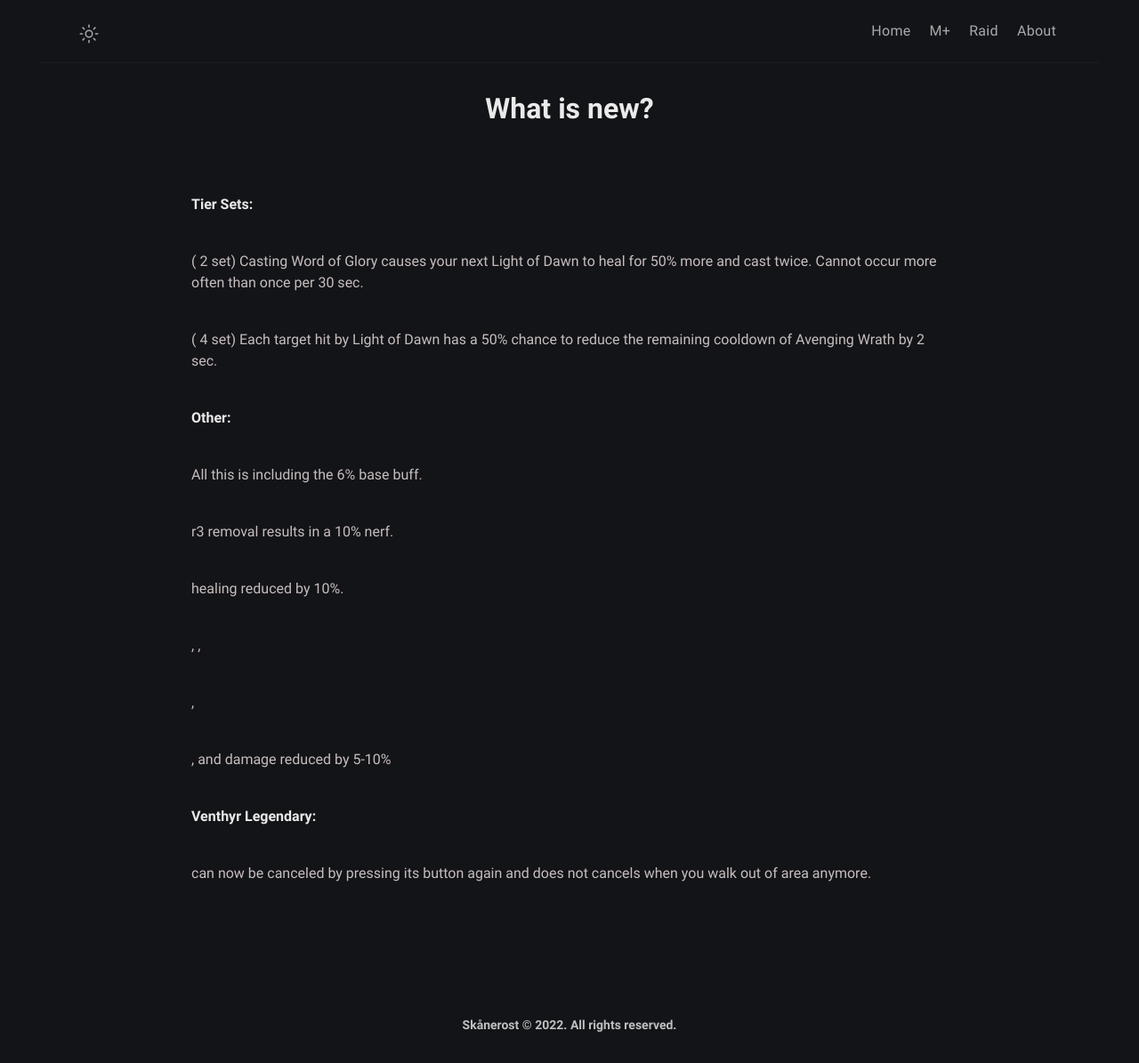
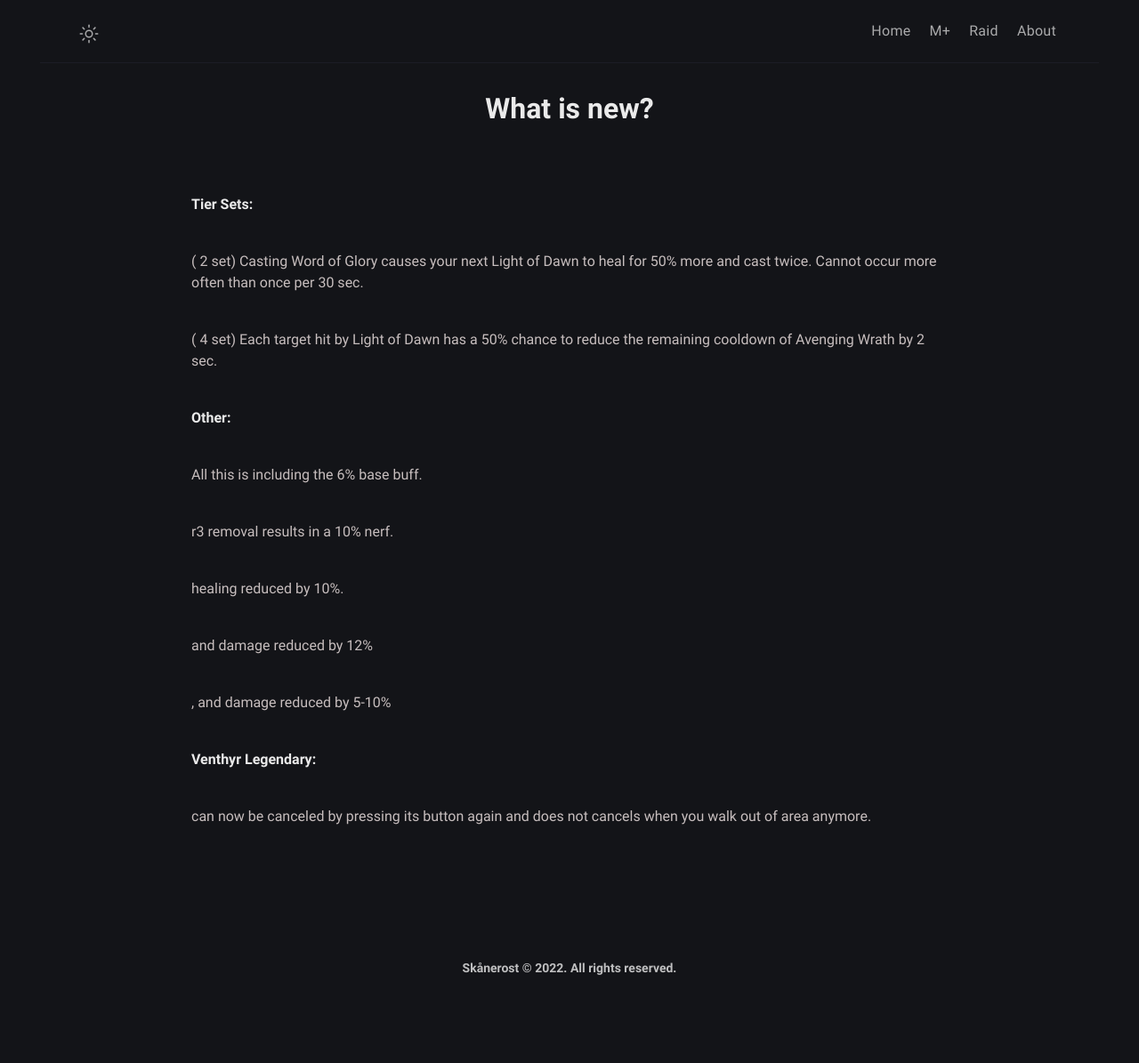
Before and after one commit to BetterThanWowhead/BetterThanWowhead.github.io, a Jekyll site: the page built from pages/M+/Patchnotes.md, in a window 1280 px wide. Shown: the whole page at 89% size. Built offline with Jekyll 4.4.1, drawn with Linux system fonts in a browser that asks for light colours; a script that is not in the unit is left out.

Commit message:
Update Patchnotes.md

```diff
--- a/pages/M+/Patchnotes.md
+++ b/pages/M+/Patchnotes.md
@@ -18,9 +18,7 @@ All this is including the 6% base buff.
 
 <a href="https://www.wowhead.com/spell=316958/ashen-hallow" data-wowhead="spell=316958"></a> healing reduced by 10%.
 
-<a href="https://www.wowhead.com/spell=24275/hammer-of-wrath" data-wowhead="spell=24275"></a>, <a href="https://www.wowhead.com/spell=20271/judgment" data-wowhead="spell=20271"></a>,
-
-<a href="https://www.wowhead.com/spell=24275/hammer-of-wrath" data-wowhead="spell=24275"></a>, <a href="https://www.wowhead.com/spell=20271/judgment" data-wowhead="spell=20271"></a>
+<a href="https://www.wowhead.com/spell=24275/hammer-of-wrath" data-wowhead="spell=24275"></a> and <a href="https://www.wowhead.com/spell=20271/judgment" data-wowhead="spell=20271"></a> damage reduced by 12%
 
 <a href="https://www.wowhead.com/spell=20473/holy-shock" data-wowhead="spell=24275"></a>,
 <a href="https://www.wowhead.com/spell=316958/ashen-hallow" data-wowhead="spell=316958"></a> and
```
